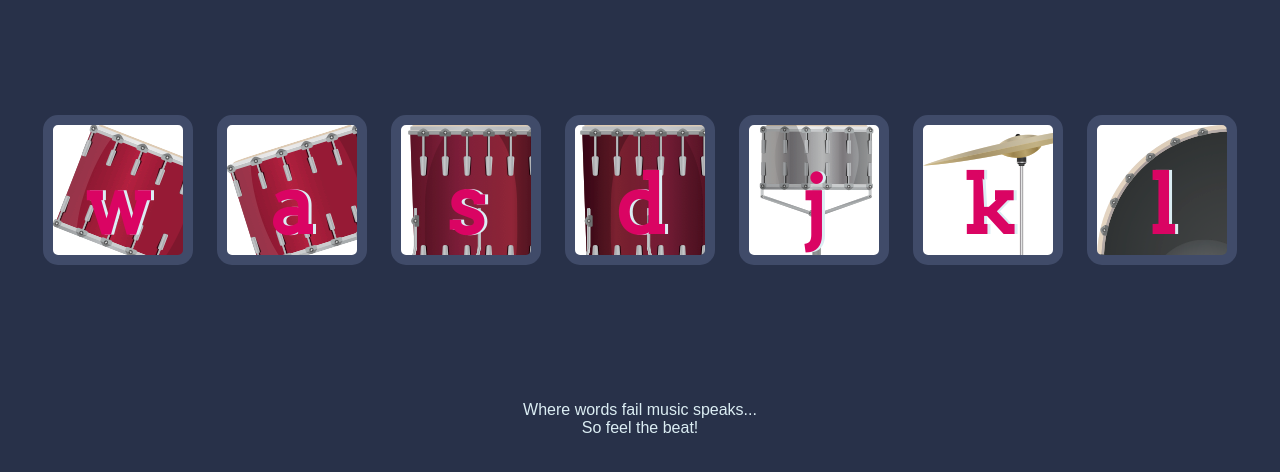
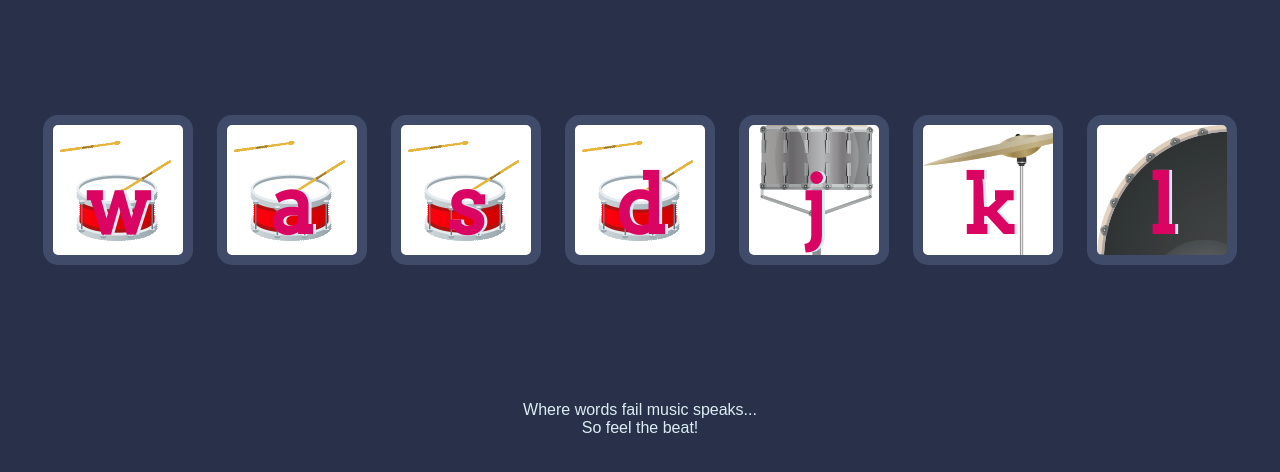
Before and after one commit to Nafisagheewala/Feel-the-beat, a plain HTML site: page index.html in a window 1280 px wide. Shown: the part 174-646 px from the top of the page. Drawn offline with Linux system fonts and the light colour scheme.

Commit message:
Update styles.css

```diff
--- a/styles.css
+++ b/styles.css
@@ -17,19 +17,19 @@ footer {
 }
 
 .w {
-  background-image: url("images/tom1.png");
+  background-image: url("images/tom1.gif");
 }
 
 .a {
-  background-image: url("images/tom2.png");
+  background-image: url("images/tom1.gif");
 }
 
 .s {
-  background-image: url("images/tom3.png");
+  background-image: url("images/tom1.gif");
 }
 
 .d {
-  background-image: url("images/tom4.png");
+  background-image: url("images/tom1.gif");
 }
 
 .j {
```
